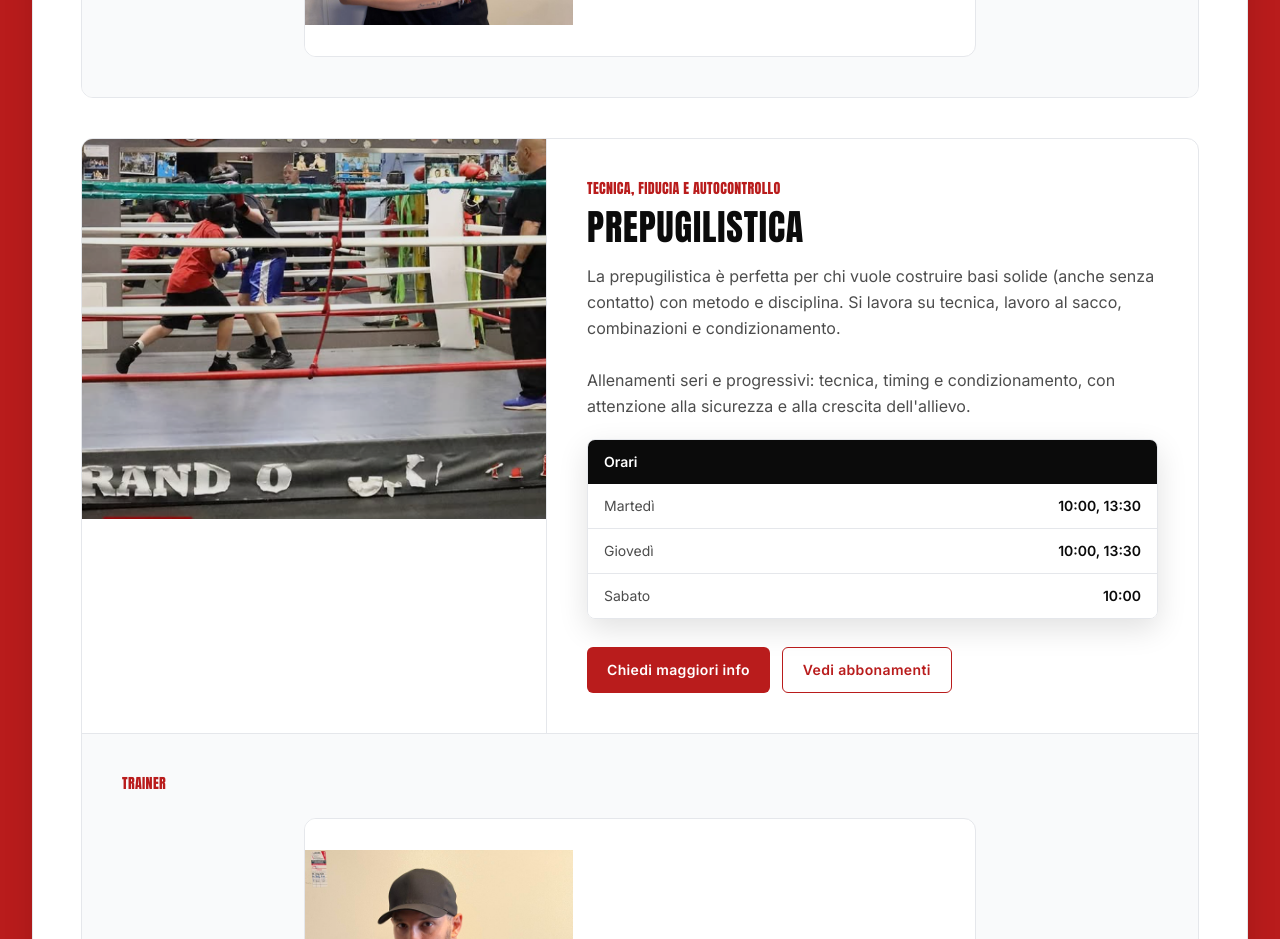
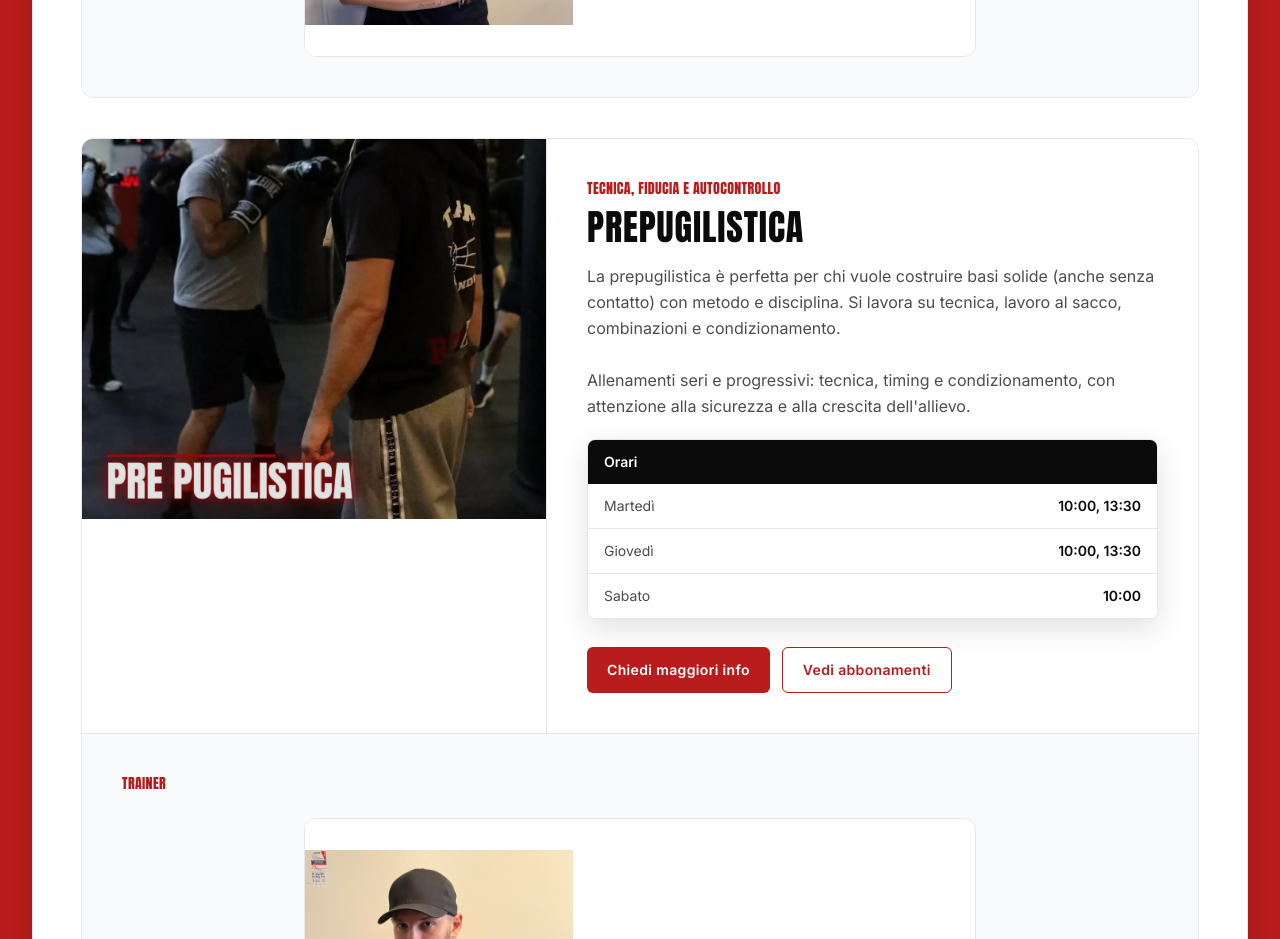
Before and after one commit to alelodato/red-gym, a Next.js app: page /courses in a window 1280 px wide. Shown: the part 5740-6679 px from the top of the page. Built offline with nearby package versions, Linux system fonts and the light colour scheme.

Commit message:
modificato immagine prepugilistica

```diff
--- a/app/courses/page.js
+++ b/app/courses/page.js
@@ -178,7 +178,7 @@ const WELLNESS_COURSES = [
     id: "prepugilistica",
     title: "Prepugilistica",
     subtitle: "Tecnica, fiducia e autocontrollo",
-    image: "boxe.png",
+    image: "prepugilistica.webp",
     description:
       "La prepugilistica è perfetta per chi vuole costruire basi solide (anche senza contatto) con metodo e disciplina. Si lavora su tecnica, lavoro al sacco, combinazioni e condizionamento.\n\nAllenamenti seri e progressivi: tecnica, timing e condizionamento, con attenzione alla sicurezza e alla crescita dell'allievo.",
     schedule: [
@@ -346,7 +346,7 @@ const ALL_COURSES = [...WELLNESS_COURSES, ...MARTIAL_ARTS_COURSES];
 
 function ScheduleTable({ schedule }) {
   return (
-    <div className="sm:rounded-lg sm:border sm:border-brand-gray200 overflow-hidden lg:shadow-soft overflow-hidden
+    <div className="sm:rounded-lg sm:border sm:border-brand-gray200 overflow-hidden lg:shadow-soft
 transition-all duration-300 hover:-translate-y-1 hover:shadow-xl">
       <div className="bg-brand-black text-white px-4 py-3 text-sm font-semibold">Orari</div>
       <div className="divide-y divide-brand-gray200 sm:bg-white">
@@ -366,7 +366,7 @@ transition-all duration-300 hover:-translate-y-1 hover:shadow-xl">
 
 function SingleScheduleBlock({ item }) {
   return (
-    <div className="shadow-soft overflow-hidden
+    <div className="lg:shadow-soft overflow-hidden
 transition-all duration-300 hover:-translate-y-1 hover:shadow-xl">
       <p className="font-heading uppercase tracking-wide text-base mb-3">{item.title}</p>
       <div className="sm:rounded-lg sm:border sm:border-brand-gray200 overflow-hidden">
```
Also changed, not shown: public/pre.png (deleted), public/prepugilistica.webp (added).
